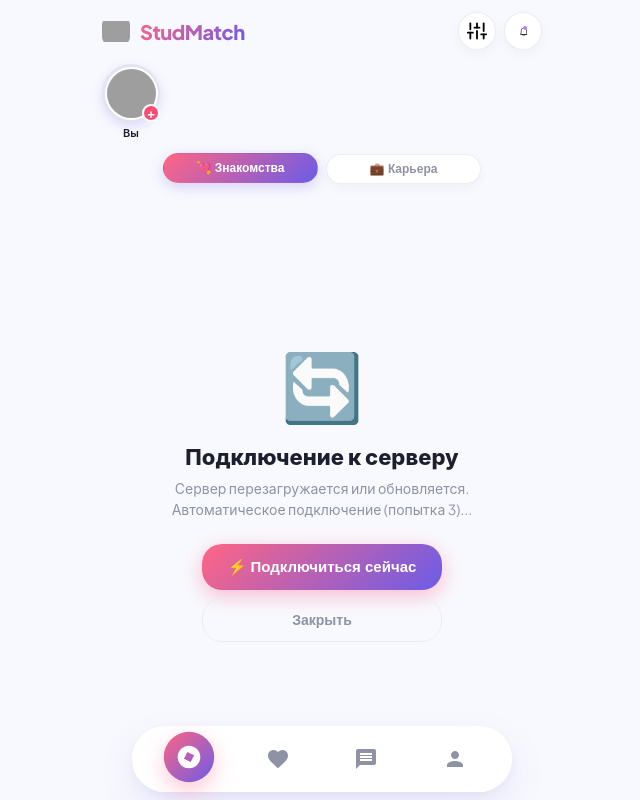
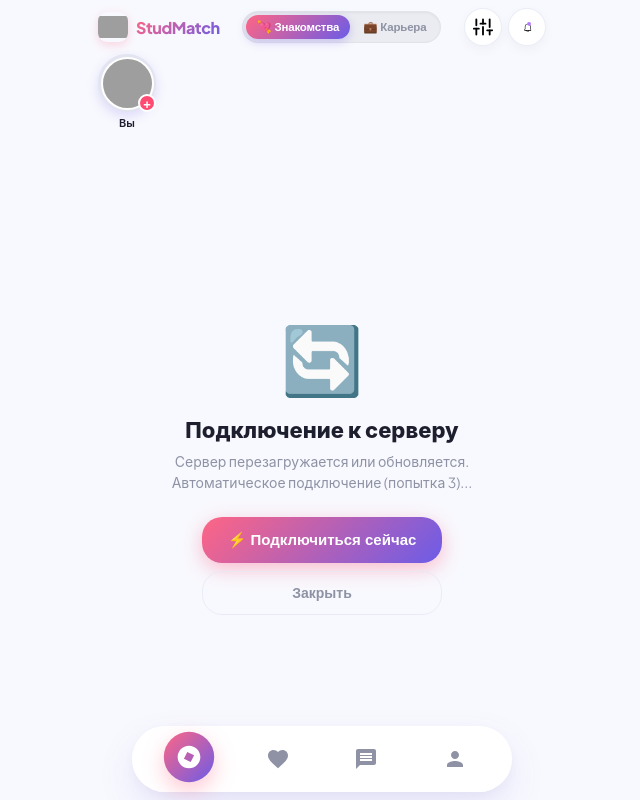
Before and after one commit to notanotherworld/StudMatch, a FastAPI app: template web/templates/webapp.html in a window 1280 px wide. Shown: the whole page, without its empty margins (318-958 px from the left). Run offline with FastAPI, Linux system fonts and the light colour scheme; the template is opened without the code that fills it, so the values that code supplies are empty; parts of the project's set-up code (start-up, migrations or seed data) failed here and were passed over; some libraries are stand-ins or nearby versions; grey boxes are pictures that could not be loaded.

Commit message:
feat(ui): move Dating/Career switcher to header and elevate swipe deck for better visibility

```diff
--- a/web/static/webapp/webapp.css
+++ b/web/static/webapp/webapp.css
@@ -71,66 +71,99 @@ body {
 
 /* ─── Top Header ─────────────────────────────────────────────── */
 .app-header {
-  padding: 12px 20px 8px;
+  padding: 8px 16px 4px;
   display: flex;
   align-items: center;
   justify-content: space-between;
-  z-index: 10;
+  gap: 8px;
+  z-index: 20;
+  position: relative;
 }
 
 .header-brand {
   display: flex;
   align-items: center;
-  gap: 10px;
-}
-
-.brand-logo {
-  width: 38px;
-  height: 38px;
-  border-radius: 12px;
-  background: var(--primary-gradient);
-  display: flex;
-  align-items: center;
-  justify-content: center;
-  color: #fff;
-  font-size: 20px;
-  box-shadow: 0 6px 16px rgba(255, 75, 114, 0.3);
+  gap: 8px;
+  flex-shrink: 0;
+}
+
+.brand-figma-logo {
+  width: 30px;
+  height: 30px;
+  object-fit: contain;
+  border-radius: 9px;
+  box-shadow: 0 3px 10px rgba(255, 101, 132, 0.25);
 }
 
 .brand-title {
-  font-size: 20px;
+  font-size: 16px;
   font-weight: 800;
   background: var(--primary-gradient);
   -webkit-background-clip: text;
   -webkit-text-fill-color: transparent;
-  letter-spacing: -0.5px;
-}
-
-.mode-badge {
+  letter-spacing: -0.4px;
+}
+
+@media (max-width: 375px) {
+  .brand-title {
+    display: none;
+  }
+}
+
+/* ─── Header Mode Segmented Toggle ────────────────────────────── */
+.header-mode-toggle {
+  display: flex;
+  align-items: center;
+  background: rgba(0, 0, 0, 0.05);
+  padding: 3px;
+  border-radius: 24px;
+  border: 1px solid rgba(0, 0, 0, 0.04);
+  gap: 2px;
+  box-shadow: inset 0 1px 3px rgba(0, 0, 0, 0.06);
+}
+
+.header-mode-toggle .mode-pill-btn {
+  border: none;
+  background: transparent;
+  color: var(--text-muted);
+  font-size: 11.5px;
+  font-weight: 700;
+  padding: 5px 11px;
+  border-radius: 20px;
+  cursor: pointer;
+  box-shadow: none;
+  transition: all 0.22s cubic-bezier(0.175, 0.885, 0.32, 1.275);
+  display: flex;
+  align-items: center;
+  justify-content: center;
+  gap: 3px;
+  white-space: nowrap;
+  letter-spacing: -0.2px;
+}
+
+.header-mode-toggle .mode-pill-btn:active {
+  transform: scale(0.95);
+}
+
+.header-mode-toggle .mode-pill-btn.active {
+  background: linear-gradient(135deg, #FF6584 0%, #6C5CE7 100%);
+  color: #ffffff;
+  box-shadow: 0 3px 10px rgba(108, 92, 231, 0.3);
+  transform: translateY(0);
+}
+
+.header-actions {
   display: flex;
   align-items: center;
   gap: 6px;
-  background: var(--bg-card);
-  padding: 6px 14px;
-  border-radius: 20px;
-  font-size: 13px;
-  font-weight: 700;
-  color: var(--primary);
-  border: 1px solid var(--border-light);
-  box-shadow: var(--shadow-sm);
-  cursor: pointer;
-  transition: all 0.2s;
-}
-
-.mode-badge:active {
-  transform: scale(0.95);
+  flex-shrink: 0;
 }
 
 /* ─── Stories / Top Students Row ────────────────────────────── */
 .stories-row {
   display: flex;
   gap: 14px;
-  padding: 6px 20px 10px;
+  padding: 4px 16px 6px;
   overflow-x: auto;
   scrollbar-width: none;
 }
@@ -229,7 +262,7 @@ body {
   flex: 1;
   position: relative;
   overflow: hidden;
-  padding-bottom: 90px;
+  padding-bottom: 74px;
 }
 
 .app-screen {
@@ -252,7 +285,7 @@ body {
 .deck-container {
   flex: 1;
   position: relative;
-  margin: 6px 16px 12px;
+  margin: 2px 14px 6px;
   border-radius: var(--radius-xl);
   overflow: hidden;
   display: flex;
@@ -1587,48 +1620,6 @@ body {
 }
 
 /* ─── Figma Design System Extras ────────────────────────────── */
-.brand-figma-logo {
-  width: 28px;
-  height: 28px;
-  object-fit: contain;
-  border-radius: 8px;
-}
-
-.mode-pills-bar {
-  display: flex;
-  align-items: center;
-  justify-content: center;
-  gap: 8px;
-  padding: 4px 16px 8px;
-  z-index: 10;
-}
-
-.mode-pill-btn {
-  flex: 1;
-  max-width: 155px;
-  padding: 7px 14px;
-  border-radius: 20px;
-  border: 1px solid var(--border-light);
-  background: #ffffff;
-  color: var(--text-muted);
-  font-size: 12px;
-  font-weight: 700;
-  cursor: pointer;
-  box-shadow: var(--shadow-sm);
-  transition: all 0.2s cubic-bezier(0.175, 0.885, 0.32, 1.275);
-  display: flex;
-  align-items: center;
-  justify-content: center;
-  gap: 4px;
-}
-
-.mode-pill-btn.active {
-  background: linear-gradient(135deg, #FF6584 0%, #6C5CE7 100%);
-  color: #ffffff;
-  border-color: transparent;
-  box-shadow: 0 4px 14px rgba(108, 92, 231, 0.25);
-  transform: translateY(-1px);
-}
 
 .figma-heart-pulse {
   width: 52px;
--- a/web/templates/webapp.html
+++ b/web/templates/webapp.html
@@ -14,7 +14,7 @@
   <link href="https://fonts.googleapis.com/css2?family=Plus+Jakarta+Sans:wght@400;500;600;700;800;900&display=swap" rel="stylesheet" />
 
   <!-- App Stylesheet -->
-  <link rel="stylesheet" href="/static/webapp/webapp.css?v=20260902_16" />
+  <link rel="stylesheet" href="/static/webapp/webapp.css?v=20260902_17" />
 
   <script>
     window.BOT_USERNAME = "{{ bot_username }}";
@@ -28,7 +28,18 @@
         <img src="/static/webapp/assets/app_logo.svg" class="brand-figma-logo" alt="Logo" onerror="this.style.display='none'" />
         <div class="brand-title">StudMatch</div>
       </div>
-      <div style="display:flex;align-items:center;gap:8px;">
+
+      <!-- Mode Switcher Pills (Header Segmented Control) -->
+      <div class="header-mode-toggle">
+        <button class="mode-pill-btn active" id="pillDating" data-mode="dating">
+          💘 Знакомства
+        </button>
+        <button class="mode-pill-btn" id="pillCareer" data-mode="career">
+          💼 Карьера
+        </button>
+      </div>
+
+      <div class="header-actions">
         <button class="header-icon-btn" id="openFiltersBtn" title="Фильтры поиска">
           <svg width="20" height="20" viewBox="0 0 24 24" fill="none" stroke="currentColor" stroke-width="2.2" stroke-linecap="round" stroke-linejoin="round">
             <line x1="4" y1="21" x2="4" y2="14"></line>
@@ -58,16 +69,6 @@
         </div>
         <span class="story-name">Вы</span>
       </div>
-    </div>
-
-    <!-- Mode Switcher Pills (Figma Meet Friends / Search Partner Prototype) -->
-    <div class="mode-pills-bar">
-      <button class="mode-pill-btn active" id="pillDating" data-mode="dating">
-        💘 Знакомства
-      </button>
-      <button class="mode-pill-btn" id="pillCareer" data-mode="career">
-        💼 Карьера
-      </button>
     </div>
 
     <!-- Main Screens Viewport -->
@@ -348,6 +349,6 @@
   </div>
 
   <!-- App Script -->
-  <script src="/static/webapp/webapp.js?v=20260902_16"></script>
+  <script src="/static/webapp/webapp.js?v=20260902_17"></script>
 </body>
 </html>
```
Also changed, not shown: other parts of web/static/webapp/webapp.css (+16 -16 lines).
